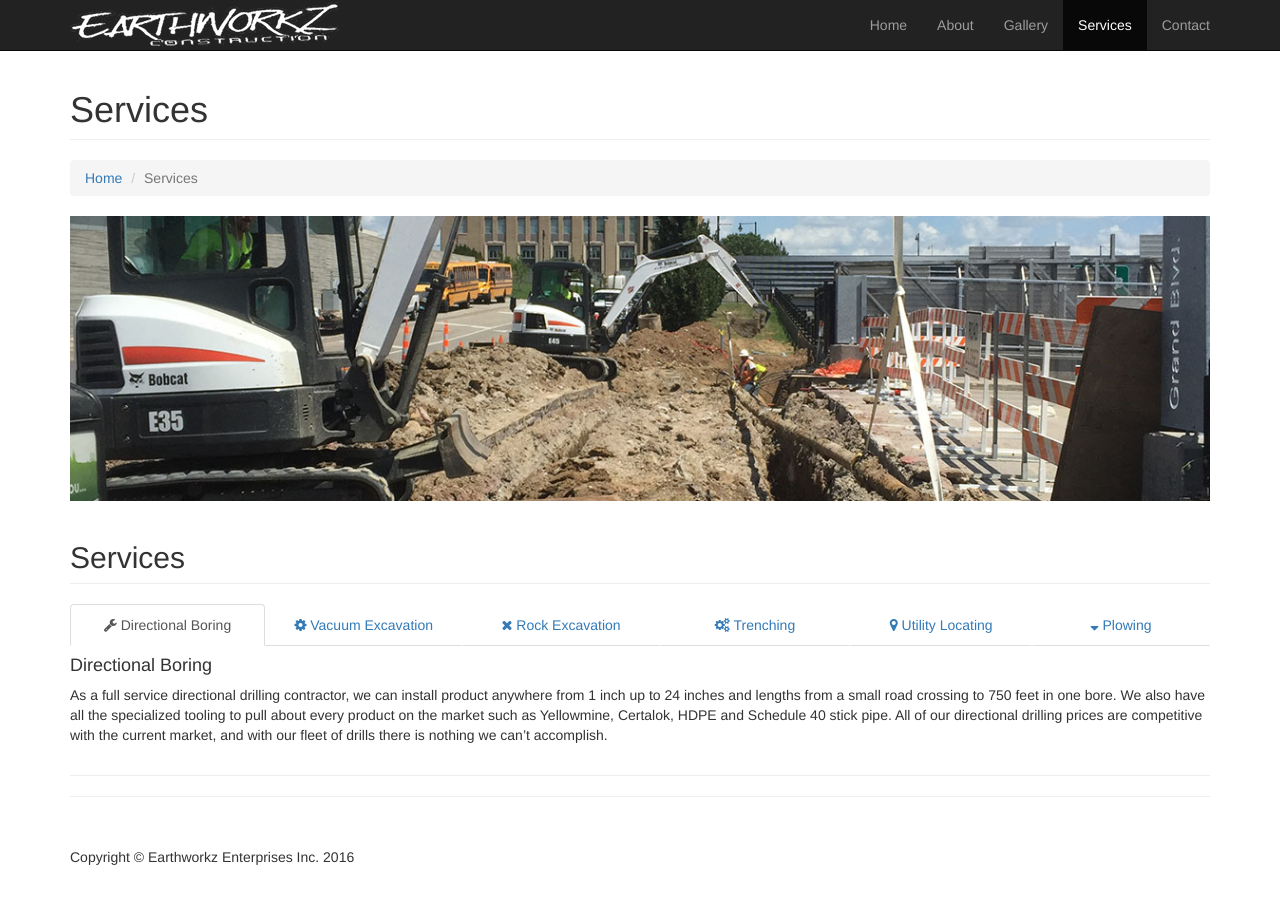
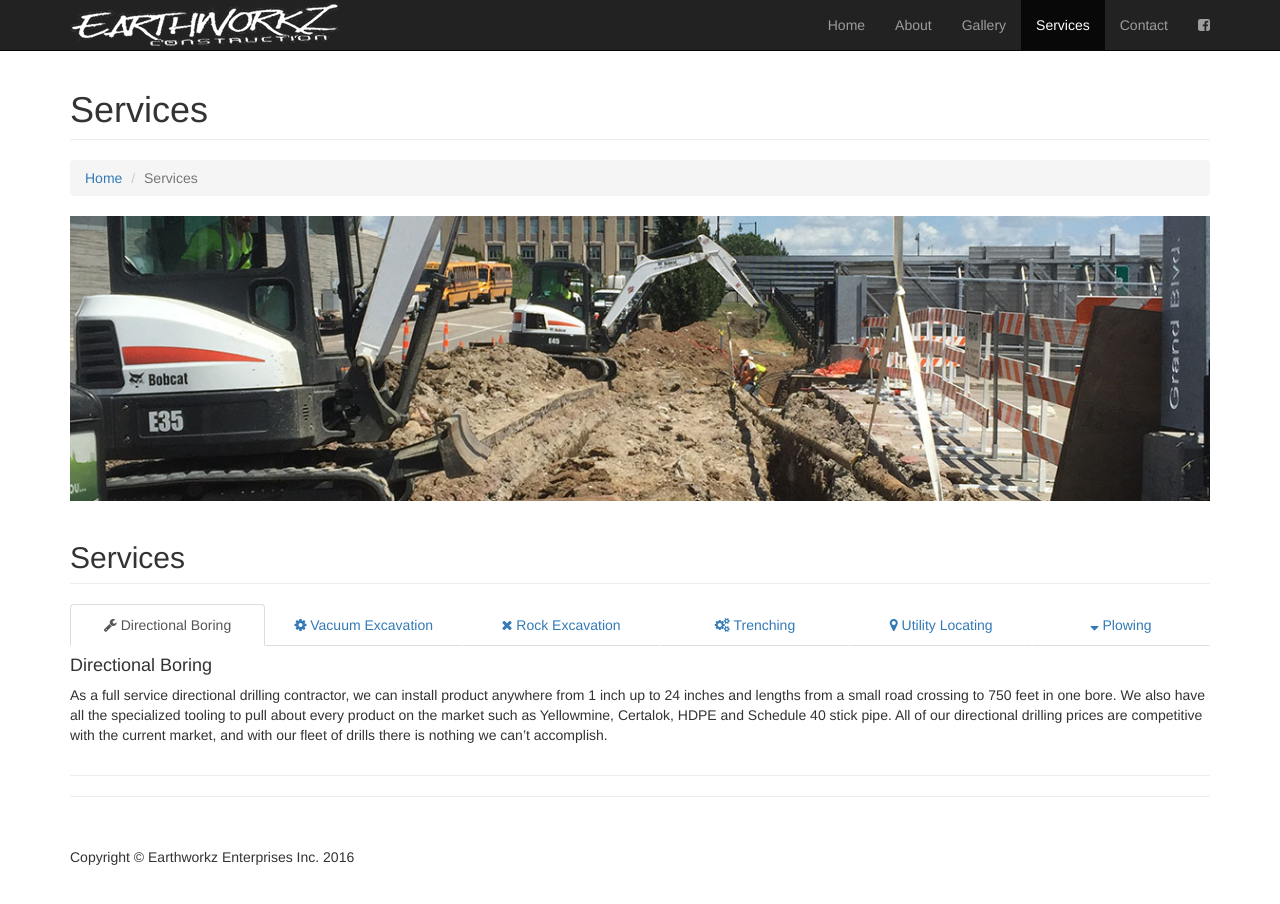
Before and after one commit to zachdyerdesign/earthworkzkc, a Jekyll site: the page built from services.html, in a window 1280 px wide and 927 px high. Shown: the top 904 px of the window. Built offline with Jekyll 4.4.1, drawn with Linux system fonts in a browser that asks for light colours.

Commit message:
facebook

```diff
--- a/_includes/header.html
+++ b/_includes/header.html
@@ -28,6 +28,9 @@
                 </li>
                 <li {% if page.url == "/contact" %}class="active"{% endif %}>
                     <a href="contact">Contact</a>
+                </li>
+                <li>
+                    <a href="https://www.facebook.com/Earthworkz/?ref=aymt_homepage_panel" target="_blank"><i class="fa fa-facebook-square"></i></a>
                 </li>
                 <!--
                 <li class="dropdown">
```
